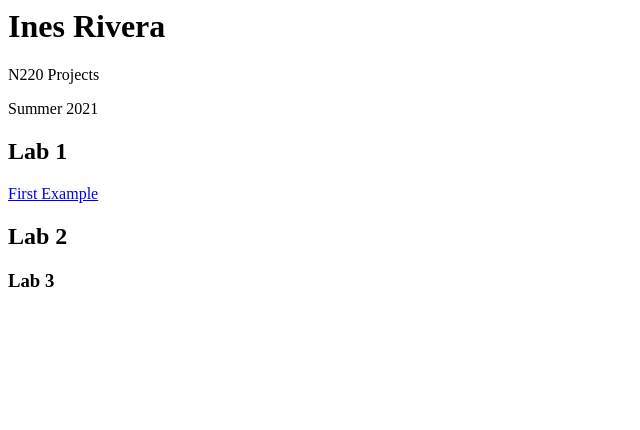
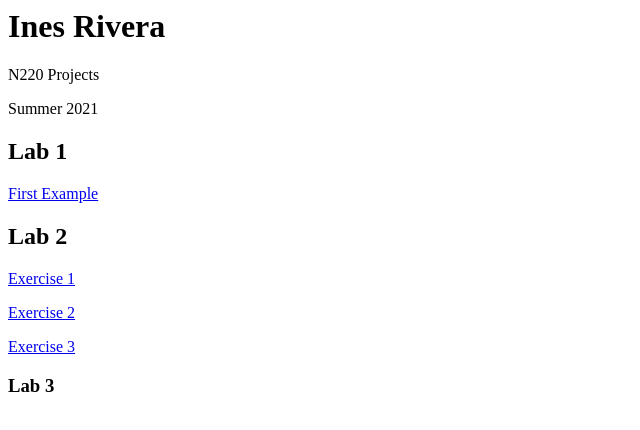
Before and after one commit to inesmrr/n220summer2021, a plain HTML site: page index.html in a window 1280 px wide. Shown: the whole page, without its empty margins (0-640 px from the left). Drawn offline with Linux system fonts and the light colour scheme.

Commit message:
added exercise links

```diff
--- a/index.html
+++ b/index.html
@@ -9,6 +9,9 @@
         <p><a href="labs/lab1/index.html">First Example</a></p>
 
         <h2>Lab 2</h2>
+        <p><a href="labs/lab2/ex1/index.html">Exercise 1</a></p>
+        <p><a href="labs/lab2/ex2/index.html">Exercise 2</a></p>
+        <p><a href="labs/lab2/ex3/index.html">Exercise 3</a></p>
 
         <h3>Lab 3</h3>
 
```
